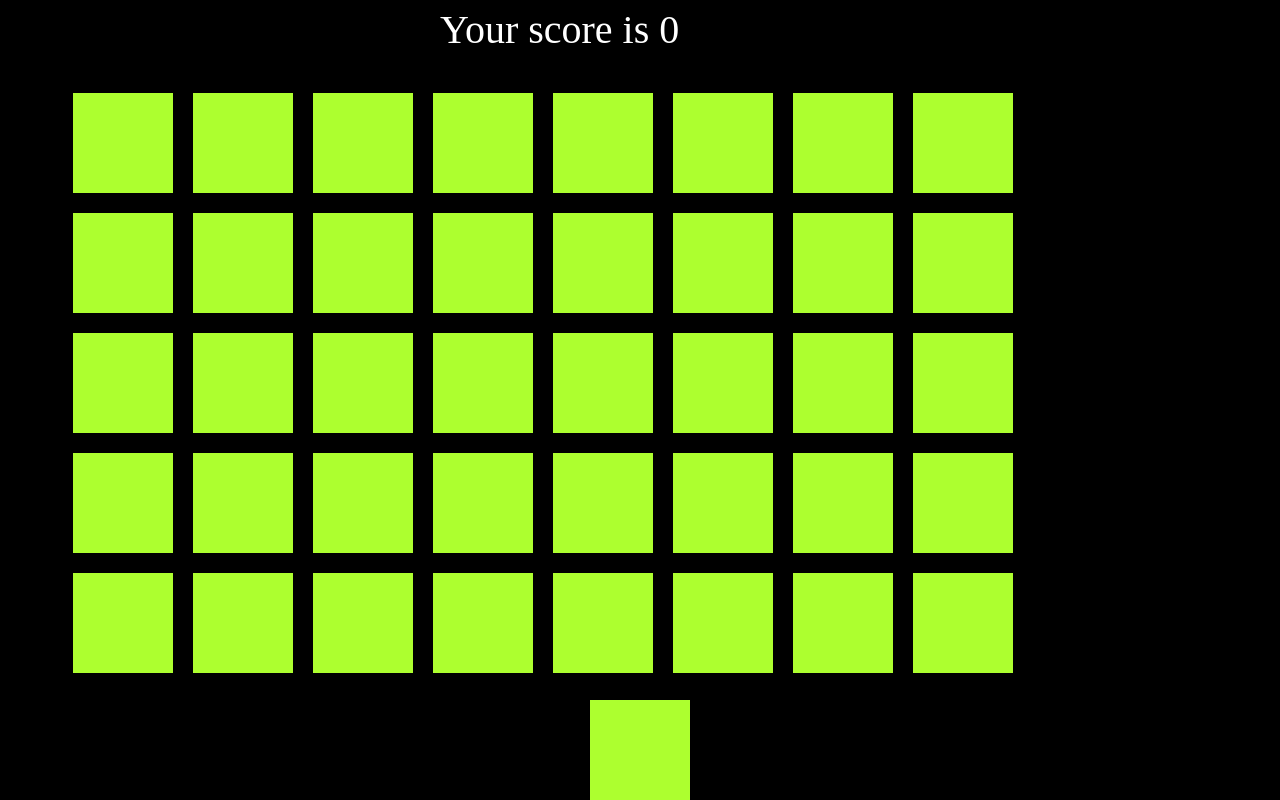
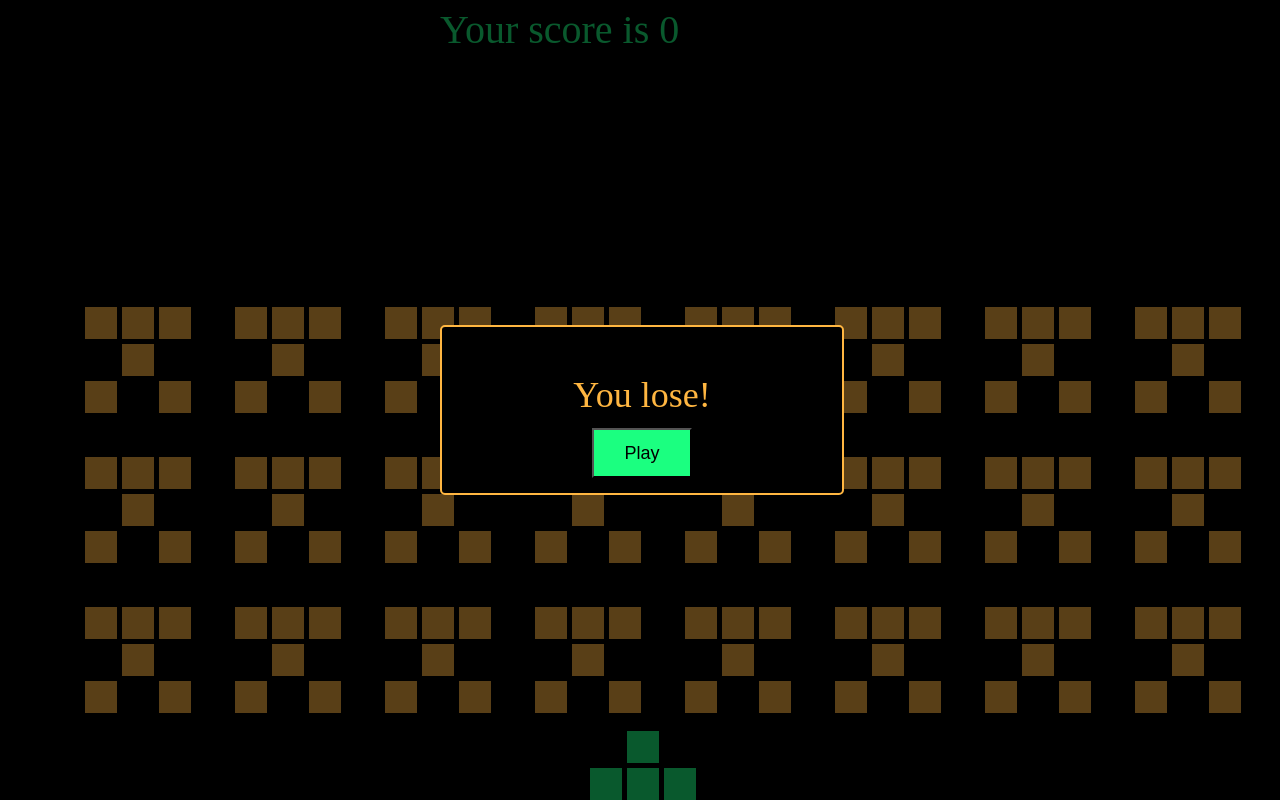
Before and after one commit to SomeBrujah/Space-Invaders, a website built with webpack: page src/index.html in a window 1280 px wide. Built offline with nearby package versions, Linux system fonts and the light colour scheme.

Commit message:
Game ended

```diff
--- a/src/alien.js
+++ b/src/alien.js
@@ -6,7 +6,7 @@ export class Alien extends Entity {
         this.element = this.initialize();
         this.xCoordinate = xCoordinate;
         this.yCoordinate = yCoordinate;
-        this.speed = 1;
+        this.speed = 5;
         this.hitLazers = hitLazers;
         this.removeAliens = removeAliens;
         this.addScore = addScore;
@@ -17,11 +17,41 @@ export class Alien extends Entity {
 
     initialize() {
         const div = document.createElement('div');
-        div.classList.add('ship');
+        const top = document.createElement('div');
+        const middle = document.createElement('div');
+        const bottom = document.createElement('div');
+        const cell_1 = document.createElement('div');
+        const cell_2 = document.createElement('div');
+        const cell_3 = document.createElement('div');
+        const cell_4 = document.createElement('div');
+        const cell_5 = document.createElement('div');
+        const cell_6 = document.createElement('div');
+
+        div.append(top, middle, bottom);
+        top.append(cell_1, cell_2, cell_3);
+        middle.append(cell_4);
+        bottom.append(cell_5, cell_6);
+
+        cell_1.classList.add('alien_cell');
+        cell_1.style.marginRight = `${5}px`;
+        cell_2.classList.add('alien_cell');
+        cell_2.style.marginRight = `${5}px`;
+        cell_3.classList.add('alien_cell');
+        cell_4.classList.add('alien_cell');
+        cell_5.classList.add('alien_cell');
+        cell_6.classList.add('alien_cell');
+        div.style.position = 'absolute';
+        div.style.left = `${this.x}px`;
+        div.style.top = `${this.y}px`;
+        top.style.display = 'flex';
+        top.style.justifyContent = 'space-between';
+        middle.style.display = 'flex';
+        middle.style.justifyContent = 'center';
+        bottom.style.display = 'flex';
+        bottom.style.justifyContent = 'space-between';
+
 
         document.body.appendChild(div);
-        div.style.left = `${this.xCoordinate}px`;
-        div.style.top = `${this.yCoordinate}px`;
         return div;
     }
 
@@ -34,7 +64,7 @@ export class Alien extends Entity {
     }
 
     moveDown() {
-        this.setYCoordinate(this.yCoordinate + this.element.offsetWidth/3);
+        this.setYCoordinate(this.yCoordinate + this.element.offsetWidth / 3);
     }
 
     update() {
@@ -45,10 +75,10 @@ export class Alien extends Entity {
         }
 
         const lazer = this.hitLazers(this);
-        if(lazer) {
+        if (lazer) {
             this.removeAliens(this);
             lazer.remove();
-            this.addScore(20);
+            this.addScore(10);
         }
     }
 }
--- a/src/index.js
+++ b/src/index.js
@@ -3,6 +3,31 @@ import './style/style.scss';
 import { Ship } from "./ship.js";
 import { Laser } from './laser';
 import { Alien } from './alien';
+
+const overlay = document.createElement('div');
+overlay.classList.add('overlay');
+
+const buttonPlayAgain = document.createElement('button');
+buttonPlayAgain.classList.add('reGame');
+buttonPlayAgain.onclick = (e) => {
+    location.reload();
+};
+buttonPlayAgain.textContent = 'Play'
+
+const win_popup = document.createElement('div');
+win_popup.classList.add('win_popup');
+const win_title = document.createElement('p');
+win_title.textContent = 'You Win!'
+win_title.classList.add('win_title');
+win_popup.append(win_title, buttonPlayAgain);
+
+const lose_popup = document.createElement('div');
+lose_popup.classList.add('lose_popup');
+const lose_title = document.createElement('p');
+lose_title.textContent = 'You lose!';
+lose_title.classList.add('lose_title');
+lose_popup.append(lose_title, buttonPlayAgain);
+document.body.append(overlay, win_popup, lose_popup);
 
 const keys = {
     a: false,
@@ -28,10 +53,6 @@ function addScore(score) {
     scores += score;
 }
 
-function removeAliens(alien) {
-    aliens.splice(aliens.indexOf(alien), 1);
-    alien.remove();
-}
 
 function isLasersHit(entity_1, entity_2) {
     const rect1 = entity_1.element.getBoundingClientRect();
@@ -51,13 +72,21 @@ function hitLasers(entity) {
     return null;
 }
 
-for (let row = 0; row < 5; row++) {
+for (let row = 0; row < 3; row++) {
     for (let col = 0; col < 8; col++) {
-        aliens.push(new Alien(col * 120 + 60, row * 120 + 60, hitLasers, removeAliens, addScore))
+        aliens.push(new Alien(col * 150 + 60, row * 150 + 60, hitLasers, removeAliens, addScore));
     }
+}
+let countAlien = aliens.length;
+
+function removeAliens(alien) {
+    countAlien--;
+    aliens.splice(aliens.indexOf(alien), 1);
+    alien.remove();
 }
 
 function getMostLeftAlien() {
+    if (aliens.length === 0) return;
     return aliens.reduce((leftestAlien, currentAlient) => {
         return (currentAlient.xCoordinate < leftestAlien.xCoordinate
             ? currentAlient
@@ -67,6 +96,7 @@ function getMostLeftAlien() {
 }
 
 function getMostRightAlien() {
+    if (aliens.length === 0) return;
     return aliens.reduce((rightestAlien, currentAlient) => {
         return (currentAlient.xCoordinate > rightestAlien.xCoordinate
             ? currentAlient
@@ -100,12 +130,21 @@ function update() {
     const leftestAlien = getMostLeftAlien();
     const rightestAlien = getMostRightAlien();
 
+    if (leftestAlien == undefined || rightestAlien == undefined) {
+        table.textContent = `Your score is ${scores}`;
+        clearInterval(gameLoop);
+        overlay.style.visibility = 'visible';
+        win_popup.style.visibility = 'visible';
+        console.log("Game almost end!");
+    }
+
     if (leftestAlien.xCoordinate < 30) {
         aliens.forEach(alien => {
             alien.setDirectionRight();
             alien.moveDown();
         });
     }
+
     if (rightestAlien.xCoordinate > window.innerWidth - 150) {
         aliens.forEach(alien => {
             alien.setDirectionLeft();
@@ -113,9 +152,16 @@ function update() {
         });
     }
 
-    if(aliens.length < 10) {
-        console.log("Game almost end!")
-    }
+    aliens.forEach(alien => {
+        if (alien.yCoordinate > window.innerHeight - 200) {
+            table.textContent = `Your score is ${scores}`;
+            clearInterval(gameLoop);
+            overlay.style.visibility = 'visible';
+            lose_popup.style.visibility = 'visible';
+            console.log("Game almost end!");
+            clearInterval(gameLoop);
+        }
+    })
 
     table.textContent = `Your score is ${scores}`;
 }
--- a/src/ship.js
+++ b/src/ship.js
@@ -12,11 +12,34 @@ export class Ship extends Entity {
 
     initialize(){
         const div = document.createElement('div');
-        div.classList.add('ship');
+        const top = document.createElement('div');
+        const bottom = document.createElement('div');
+        const cell_1 = document.createElement('div');
+        const cell_2 = document.createElement('div');
+        const cell_3 = document.createElement('div');
+        const cell_4 = document.createElement('div');
+
+        div.append(top, bottom);
+        top.append(cell_1);
+        bottom.append(cell_2, cell_3, cell_4);
+
+        div.style.width = 'min-content';
+        div.style.position = 'absolute';
+        div.style.bottom = 0 + 'px';
+        div.style.left = `${this.xCoordinate}px`;
+        top.style.display = 'flex';
+        top.style.justifyContent = 'center';
+        bottom.style.display = 'flex';
+        bottom.style.justifyContent = 'space-between';
+        cell_1.classList.add('defender_cell');
+        cell_1.style.marginBottom = 5 + 'px';
+        cell_2.classList.add('defender_cell');
+        cell_2.style.marginRight = 5 + 'px';
+        cell_3.classList.add('defender_cell');
+        cell_3.style.marginRight = 5 + 'px';
+        cell_4.classList.add('defender_cell');
 
         document.body.appendChild(div);
-        div.style.left = `${this.xCoordinate}px`;
-        div.style.top =`${this.yCoordinate}px`;
         return div;
     }
 
--- a/src/style/style.scss
+++ b/src/style/style.scss
@@ -2,11 +2,10 @@ body {
     background-color: black;
 }
 
-.ship {
-    width: 100px;
-    height: 100px;
-    background-color: greenyellow;
-    position: fixed;
+.defender_cell {
+    background-color: #1bff80;
+    width: 32px;
+    height: 32px;
 }
 
 .laser{
@@ -16,11 +15,11 @@ body {
     background-color: red;
 }
 
-.alien {
-    width: 100px;
-    height: 100px;
-    background-color: greenyellow;
-    position: fixed;
+.alien_cell {
+    background-color: #ffb641;
+    width: 32px;
+    height: 32px;
+    margin-bottom: 5px;
 }
 
 .score {
@@ -28,7 +27,67 @@ body {
     margin-top: 10px;
     left: calc(50% - 200px);
     font-size: 40px;
-    color: white;
+    color: #1bff80;
     width: auto;
     height: 40px;
 }
+
+.overlay {
+    background-color: rgba(0, 0, 0, 0.651);
+    width: 100%;
+    height: 100vh;
+    z-index: 3;
+    position: absolute;
+    visibility: hidden;
+}
+
+.win_popup{
+    width: 400px;
+    min-height: 150px;
+    background-color: black;
+    border-radius: 5px;
+    position: absolute;
+    z-index: 4;
+    border: 2px solid #1bff80;
+    left: calc(50% - 200px);
+    top: calc(50% - 75px);
+    visibility: hidden;
+    text-align: center;
+}
+
+.win_title {
+    margin-top: 50px;
+    text-align: center;
+    font-size: 36px;
+    color: #1bff80;
+}
+
+.lose_popup{
+    width: 400px;
+    min-height: 150px;
+    background-color: black;
+    border-radius: 5px;
+    position: absolute;
+    z-index: 4;
+    border: 2px solid #ffb641;
+    left: calc(50% - 200px);
+    top: calc(50% - 75px);
+    visibility: hidden;
+    text-align: center;
+}
+
+.lose_title {
+    margin-top: 50px;
+    text-align: center;
+    font-size: 36px;
+    color: #ffb641;
+}
+.reGame {
+    width: 100px;
+    height: 50px;
+    margin-top: 15px;
+    margin-bottom: 15px;
+    background-color: #1bff80;
+    color: black;
+    font-size: 18px;
+}
```
